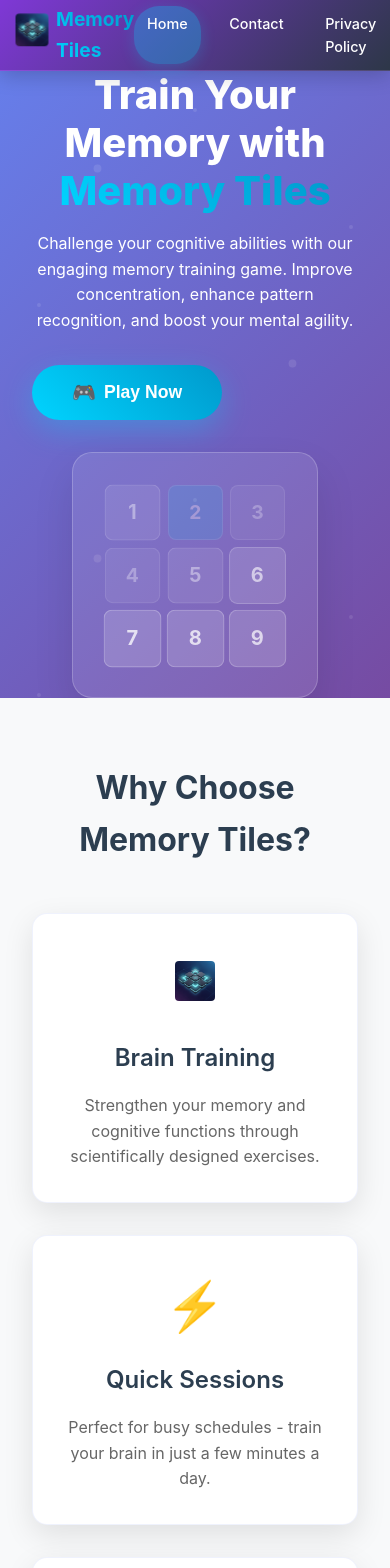
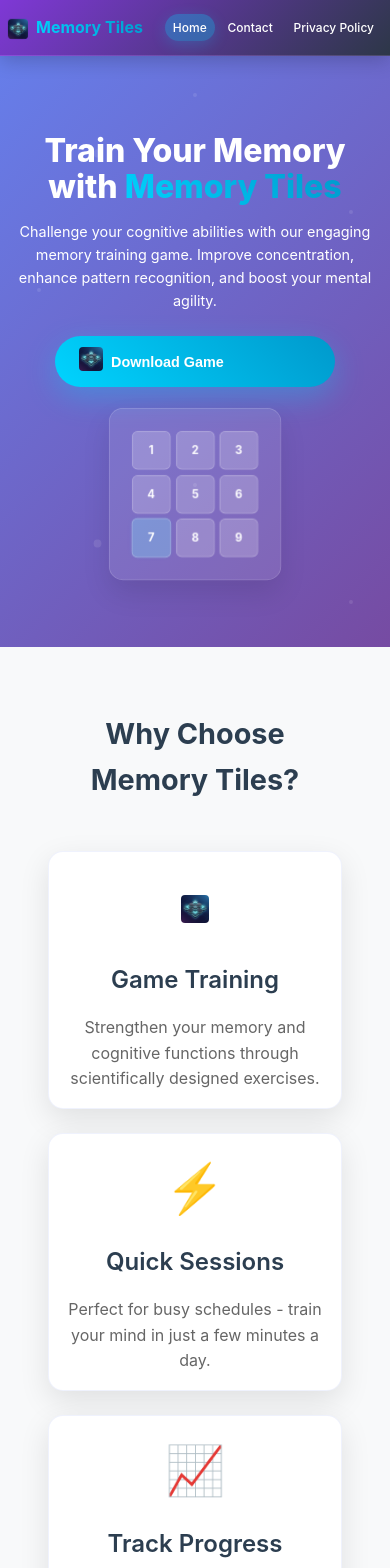
Before and after one commit to isadukovskiy/memorytrain, a React (Create React App) app: page /#/ in a window 390 px wide. Shown: the top 1568 px of the page. Built offline with nearby package versions, Linux system fonts and the light colour scheme.

Commit message:
game-icon

```diff
--- a/public/index.html
+++ b/public/index.html
@@ -3,13 +3,16 @@
   <head>
     <meta charset="utf-8" />
     <link rel="icon" href="%PUBLIC_URL%/favicon.ico" />
-    <meta name="viewport" content="width=device-width, initial-scale=1" />
+    <meta name="viewport" content="width=device-width, initial-scale=1, maximum-scale=1, user-scalable=no, viewport-fit=cover" />
     <meta name="theme-color" content="#667eea" />
+    <meta name="apple-mobile-web-app-capable" content="yes" />
+    <meta name="apple-mobile-web-app-status-bar-style" content="default" />
+    <meta name="format-detection" content="telephone=no" />
     <meta
       name="description"
-      content="Memory Tiles - Train your memory with our engaging brain training game. Improve concentration, enhance pattern recognition, and boost your mental agility."
+      content="Memory Tiles - Train your memory with our engaging game training app. Improve concentration, enhance pattern recognition, and boost your mental agility."
     />
-    <meta name="keywords" content="memory game, brain training, cognitive improvement, memory tiles, mental agility, concentration, pattern recognition" />
+    <meta name="keywords" content="memory game, game training, cognitive improvement, memory tiles, mental agility, concentration, pattern recognition" />
     <meta name="author" content="Memory Tiles Team" />
     <link rel="apple-touch-icon" href="%PUBLIC_URL%/logo192.png" />
     <!--
@@ -26,7 +29,7 @@
       work correctly both with client-side routing and a non-root public URL.
       Learn how to configure a non-root public URL by running `npm run build`.
     -->
-    <title>Memory Tiles - Brain Training Game</title>
+    <title>Memory Tiles - Game Training App</title>
   </head>
   <body>
     <noscript>You need to enable JavaScript to run this app.</noscript>
--- a/src/components/Home.css
+++ b/src/components/Home.css
@@ -116,7 +116,6 @@
   background: rgba(255, 255, 255, 0.2);
   border-radius: 8px;
   transition: all 0.3s ease;
-  animation: tilePulse 2s infinite;
   border: 1px solid rgba(255, 255, 255, 0.3);
   display: flex;
   align-items: center;
@@ -124,21 +123,55 @@
   font-weight: bold;
   color: white;
   font-size: 1.2rem;
+  position: relative;
 }
 
-.tile-0 { animation-delay: 0s; }
-.tile-1 { animation-delay: 0.2s; background: rgba(0, 212, 255, 0.4); }
-.tile-2 { animation-delay: 0.4s; }
-.tile-3 { animation-delay: 0.6s; }
-.tile-4 { animation-delay: 0.8s; }
-.tile-5 { animation-delay: 1s; }
-.tile-6 { animation-delay: 1.2s; }
-.tile-7 { animation-delay: 1.4s; }
-.tile-8 { animation-delay: 1.6s; }
+/* Sequential highlighting animation - each tile gets highlighted for 1 second */
+.tile-0 { animation: highlightTile 9s infinite; }
+.tile-1 { animation: highlightTile 9s infinite 1s; }
+.tile-2 { animation: highlightTile 9s infinite 2s; }
+.tile-3 { animation: highlightTile 9s infinite 3s; }
+.tile-4 { animation: highlightTile 9s infinite 4s; }
+.tile-5 { animation: highlightTile 9s infinite 5s; }
+.tile-6 { animation: highlightTile 9s infinite 6s; }
+.tile-7 { animation: highlightTile 9s infinite 7s; }
+.tile-8 { animation: highlightTile 9s infinite 8s; }
+
+@keyframes highlightTile {
+  0%, 10%, 100% {
+    background: rgba(255, 255, 255, 0.2);
+    transform: scale(1);
+    box-shadow: 0 0 0 rgba(0, 212, 255, 0);
+  }
+  5% {
+    background: rgba(0, 212, 255, 0.6);
+    transform: scale(1.1);
+    box-shadow: 0 0 20px rgba(0, 212, 255, 0.5);
+  }
+}
+
+/* Additional subtle pulse animation for all tiles */
+.tile::after {
+  content: '';
+  position: absolute;
+  top: 0;
+  left: 0;
+  right: 0;
+  bottom: 0;
+  border-radius: 8px;
+  animation: tilePulse 3s infinite;
+  pointer-events: none;
+}
 
 @keyframes tilePulse {
-  0%, 100% { opacity: 0.3; transform: scale(1); }
-  50% { opacity: 0.8; transform: scale(1.05); }
+  0%, 100% {
+    opacity: 0;
+    transform: scale(1);
+  }
+  50% {
+    opacity: 0.3;
+    transform: scale(1.02);
+  }
 }
 
 /* Features Section */
@@ -244,15 +277,15 @@
   align-items: center;
 }
 
-.brain-animation {
+.game-animation {
   position: relative;
   width: 200px;
   height: 200px;
 }
 
-.brain-icon {
+.game-icon {
   font-size: 8rem;
-  animation: brainFloat 3s ease-in-out infinite;
+  animation: gameFloat 3s ease-in-out infinite;
 }
 
 .neural-connections {
@@ -265,7 +298,7 @@
   animation: neuralPulse 2s ease-in-out infinite;
 }
 
-@keyframes brainFloat {
+@keyframes gameFloat {
   0%, 100% { transform: translateY(0px); }
   50% { transform: translateY(-10px); }
 }
@@ -339,37 +372,286 @@
 /* Responsive Design */
 @media (max-width: 768px) {
   .hero {
-    min-height: 70vh; /* Even shorter on mobile */
+    min-height: 70vh;
+    padding: 2rem 0;
   }
 
   .hero-content {
     grid-template-columns: 1fr;
     gap: 2rem;
     text-align: center;
+    padding: 0 1rem;
   }
 
   .hero-title {
     font-size: 2.5rem;
+    line-height: 1.1;
   }
 
   .hero-subtitle {
     font-size: 1rem;
+    margin-bottom: 1.5rem;
+  }
+
+  .play-button {
+    padding: 0.8rem 2rem;
+    font-size: 1rem;
+    width: 100%;
+    max-width: 280px;
+    margin: 0 auto;
+  }
+
+  .game-preview {
+    transform: scale(0.8);
+    margin: -2rem 0;
+  }
+
+  .tile-grid {
+    grid-template-columns: repeat(3, 1fr);
+    gap: 0.5rem;
+    max-width: 200px;
+    margin: 0 auto;
+  }
+
+  .tile {
+    font-size: 1.2rem;
+    padding: 0.8rem;
+  }
+
+  .benefits {
+    padding: 1rem 0;
   }
 
   .benefits-content {
     grid-template-columns: 1fr;
-    gap: 2rem;
+    gap: 0.5rem;
+    padding: 0 1rem;
+  }
+
+  .benefits-text h2 {
+    font-size: 2rem;
+    line-height: 1.2;
+  }
+
+  .benefits-text p {
+    font-size: 1rem;
+    line-height: 1.6;
+  }
+
+  .benefits-list {
+    font-size: 0.9rem;
+  }
+
+  .game-animation {
+    transform: scale(1.2);
+    margin: 0 auto;
+    display: flex;
+    flex-direction: column;
+    align-items: center;
+    justify-content: center;
+    cursor: pointer;
+    transition: all 0.3s ease;
+  }
+
+  .game-animation:hover {
+    transform: scale(1.3);
+  }
+
+  .game-icon img {
+    width: 120px !important;
+    height: 120px !important;
+  }
+
+  .download-text {
+    margin-top: 1rem;
+    font-size: 0.9rem;
+    color: #00d4ff;
+    font-weight: 600;
+    text-align: center;
+    opacity: 0.8;
   }
 
   .features-grid {
     grid-template-columns: 1fr;
+    gap: 1.5rem;
+    padding: 0 1rem;
+  }
+
+  .feature-card {
+    padding: 1.5rem;
+  }
+
+  .feature-icon img {
+    width: 32px !important;
+    height: 32px !important;
   }
 
   .section-title {
     font-size: 2rem;
+    padding: 0 1rem;
+  }
+
+  .cta {
+    padding: 3rem 1rem;
   }
 
   .cta h2 {
     font-size: 2rem;
+    line-height: 1.2;
+  }
+
+  .cta p {
+    font-size: 1rem;
+    margin-bottom: 1.5rem;
+  }
+
+  .cta-button {
+    padding: 0.8rem 2rem;
+    font-size: 1rem;
+    width: 100%;
+    max-width: 280px;
   }
 }
+
+/* Extra small devices */
+@media (max-width: 480px) {
+  .hero-title {
+    font-size: 2rem;
+  }
+
+  .hero-subtitle {
+    font-size: 0.9rem;
+  }
+
+  .play-button {
+    padding: 0.7rem 1.5rem;
+    font-size: 0.9rem;
+  }
+
+  .game-preview {
+    transform: scale(0.7);
+    margin: -3rem 0;
+  }
+
+  .tile-grid {
+    max-width: 180px;
+  }
+
+  .tile {
+    font-size: 1rem;
+    padding: 0.6rem;
+  }
+
+  .benefits-text h2 {
+    font-size: 1.8rem;
+  }
+
+  .benefits-text p {
+    font-size: 0.9rem;
+  }
+
+  .game-animation {
+    transform: scale(1.1);
+    margin: 0 auto;
+    display: flex;
+    flex-direction: column;
+    align-items: center;
+    justify-content: center;
+    cursor: pointer;
+    transition: all 0.3s ease;
+  }
+
+  .game-animation:hover {
+    transform: scale(1.2);
+  }
+
+  .game-icon img {
+    width: 100px !important;
+    height: 100px !important;
+  }
+
+  .download-text {
+    margin-top: 0.8rem;
+    font-size: 0.8rem;
+    color: #00d4ff;
+    font-weight: 600;
+    text-align: center;
+    opacity: 0.8;
+  }
+
+  .feature-card {
+    padding: 1rem;
+  }
+
+  .feature-icon img {
+    width: 28px !important;
+    height: 28px !important;
+  }
+
+  .section-title {
+    font-size: 1.8rem;
+  }
+
+  .cta h2 {
+    font-size: 1.8rem;
+  }
+
+  .cta p {
+    font-size: 0.9rem;
+  }
+
+  .cta-button {
+    padding: 0.7rem 1.5rem;
+    font-size: 0.9rem;
+  }
+}
+
+/* Landscape orientation on mobile */
+@media (max-width: 768px) and (orientation: landscape) {
+  .hero {
+    min-height: 60vh;
+    padding: 1rem 0;
+  }
+
+  .hero-content {
+    gap: 1rem;
+  }
+
+  .hero-title {
+    font-size: 2rem;
+  }
+
+  .hero-subtitle {
+    font-size: 0.9rem;
+    margin-bottom: 1rem;
+  }
+
+  .game-preview {
+    transform: scale(0.6);
+    margin: -1rem 0;
+  }
+
+  .game-animation {
+    transform: scale(1);
+    margin: 0 auto;
+    display: flex;
+    flex-direction: column;
+    align-items: center;
+    justify-content: center;
+    cursor: pointer;
+    transition: all 0.3s ease;
+  }
+
+  .game-animation:hover {
+    transform: scale(1.1);
+  }
+
+  .download-text {
+    margin-top: 0.5rem;
+    font-size: 0.7rem;
+    color: #00d4ff;
+    font-weight: 600;
+    text-align: center;
+    opacity: 0.8;
+  }
+}
--- a/src/components/Home.tsx
+++ b/src/components/Home.tsx
@@ -21,8 +21,10 @@ const Home: React.FC = () => {
               Improve concentration, enhance pattern recognition, and boost your mental agility.
             </p>
             <button className="play-button" onClick={handlePlayNow}>
-              <span className="button-icon">🎮</span>
-              Play Now
+              <span className="button-icon">
+                <img src={`${process.env.PUBLIC_URL}/game-icon.jpeg`} alt="Game Icon" width="24" height="24" style={{ borderRadius: '4px' }} />
+              </span>
+              Download Game
             </button>
           </div>
           <div className="hero-visual">
@@ -46,15 +48,15 @@ const Home: React.FC = () => {
           <div className="features-grid">
             <div className="feature-card">
               <div className="feature-icon">
-                <img src={`${process.env.PUBLIC_URL}/game-icon.jpeg`} alt="Brain Training" width="40" height="40" style={{ borderRadius: '4px' }} />
+                <img src={`${process.env.PUBLIC_URL}/game-icon.jpeg`} alt="Game Training" width="40" height="40" style={{ borderRadius: '4px' }} />
               </div>
-              <h3>Brain Training</h3>
+              <h3>Game Training</h3>
               <p>Strengthen your memory and cognitive functions through scientifically designed exercises.</p>
             </div>
             <div className="feature-card">
               <div className="feature-icon">⚡</div>
               <h3>Quick Sessions</h3>
-              <p>Perfect for busy schedules - train your brain in just a few minutes a day.</p>
+              <p>Perfect for busy schedules - train your mind in just a few minutes a day.</p>
             </div>
             <div className="feature-card">
               <div className="feature-icon">📈</div>
@@ -77,7 +79,7 @@ const Home: React.FC = () => {
             <div className="benefits-text">
               <h2>Unlock Your Mental Potential</h2>
               <p>
-                Memory Tiles is more than just a game - it's a comprehensive brain training tool
+                Memory Tiles is more than just a game - it's a comprehensive game training tool
                 designed to enhance your cognitive abilities. Whether you're looking to improve
                 your memory, increase focus, or simply keep your mind sharp, our game provides
                 the perfect platform for mental exercise.
@@ -91,9 +93,9 @@ const Home: React.FC = () => {
               </ul>
             </div>
             <div className="benefits-visual">
-              <div className="brain-animation">
-                <div className="brain-icon">
-                  <img src={`${process.env.PUBLIC_URL}/game-icon.jpeg`} alt="Brain Training Icon" width="120" height="120" style={{ borderRadius: '8px' }} />
+              <div className="game-animation" onClick={handlePlayNow}>
+                <div className="game-icon">
+                  <img src={`${process.env.PUBLIC_URL}/game-icon.jpeg`} alt="Game Training Icon" width="120" height="120" style={{ borderRadius: '8px' }} />
                 </div>
                 <div className="neural-connections"></div>
               </div>
@@ -108,7 +110,7 @@ const Home: React.FC = () => {
           <h2>Ready to Challenge Your Mind?</h2>
           <p>Join thousands of players who are already improving their cognitive abilities</p>
           <button className="cta-button" onClick={handlePlayNow}>
-            Start Training Now
+            Download from App Store
           </button>
         </div>
       </section>
--- a/src/components/Navigation.css
+++ b/src/components/Navigation.css
@@ -79,18 +79,68 @@
 @media (max-width: 768px) {
   .nav-container {
     padding: 0 1rem;
+    height: 60px;
+  }
+
+  .nav-logo {
+    font-size: 1.2rem;
+  }
+
+  .logo-icon img {
+    width: 24px !important;
+    height: 24px !important;
+  }
+
+  .logo-text {
+    font-size: 1.1rem;
   }
 
   .nav-links {
-    gap: 1rem;
+    gap: 0.5rem;
   }
 
   .nav-link {
-    padding: 0.4rem 0.8rem;
-    font-size: 0.9rem;
+    padding: 0.3rem 0.6rem;
+    font-size: 0.8rem;
+  }
+}
+
+@media (max-width: 480px) {
+  .nav-container {
+    padding: 0 0.5rem;
+    height: 55px;
+  }
+
+  .nav-logo {
+    font-size: 1rem;
+  }
+
+  .logo-icon img {
+    width: 20px !important;
+    height: 20px !important;
   }
 
   .logo-text {
-    font-size: 1.2rem;
+    font-size: 1rem;
+  }
+
+  .nav-links {
+    gap: 0.3rem;
+  }
+
+  .nav-link {
+    padding: 0.25rem 0.5rem;
+    font-size: 0.75rem;
   }
 }
+
+/* Hide navigation links on very small screens */
+@media (max-width: 360px) {
+  .nav-links {
+    display: none;
+  }
+
+  .nav-container {
+    justify-content: center;
+  }
+}
--- a/src/index.css
+++ b/src/index.css
@@ -5,6 +5,36 @@ body {
     sans-serif;
   -webkit-font-smoothing: antialiased;
   -moz-osx-font-smoothing: grayscale;
+  -webkit-tap-highlight-color: transparent;
+  -webkit-touch-callout: none;
+  -webkit-user-select: none;
+  -moz-user-select: none;
+  -ms-user-select: none;
+  user-select: none;
+  overflow-x: hidden;
+}
+
+/* Touch-friendly button styles */
+button, .nav-link, .play-button, .cta-button {
+  -webkit-tap-highlight-color: rgba(0, 212, 255, 0.3);
+  touch-action: manipulation;
+  cursor: pointer;
+}
+
+/* Prevent zoom on input focus on iOS */
+input, textarea, select {
+  font-size: 16px !important;
+}
+
+/* Smooth scrolling for mobile */
+html {
+  scroll-behavior: smooth;
+}
+
+/* Better text rendering on mobile */
+* {
+  -webkit-text-size-adjust: 100%;
+  -ms-text-size-adjust: 100%;
 }
 
 code {
```
